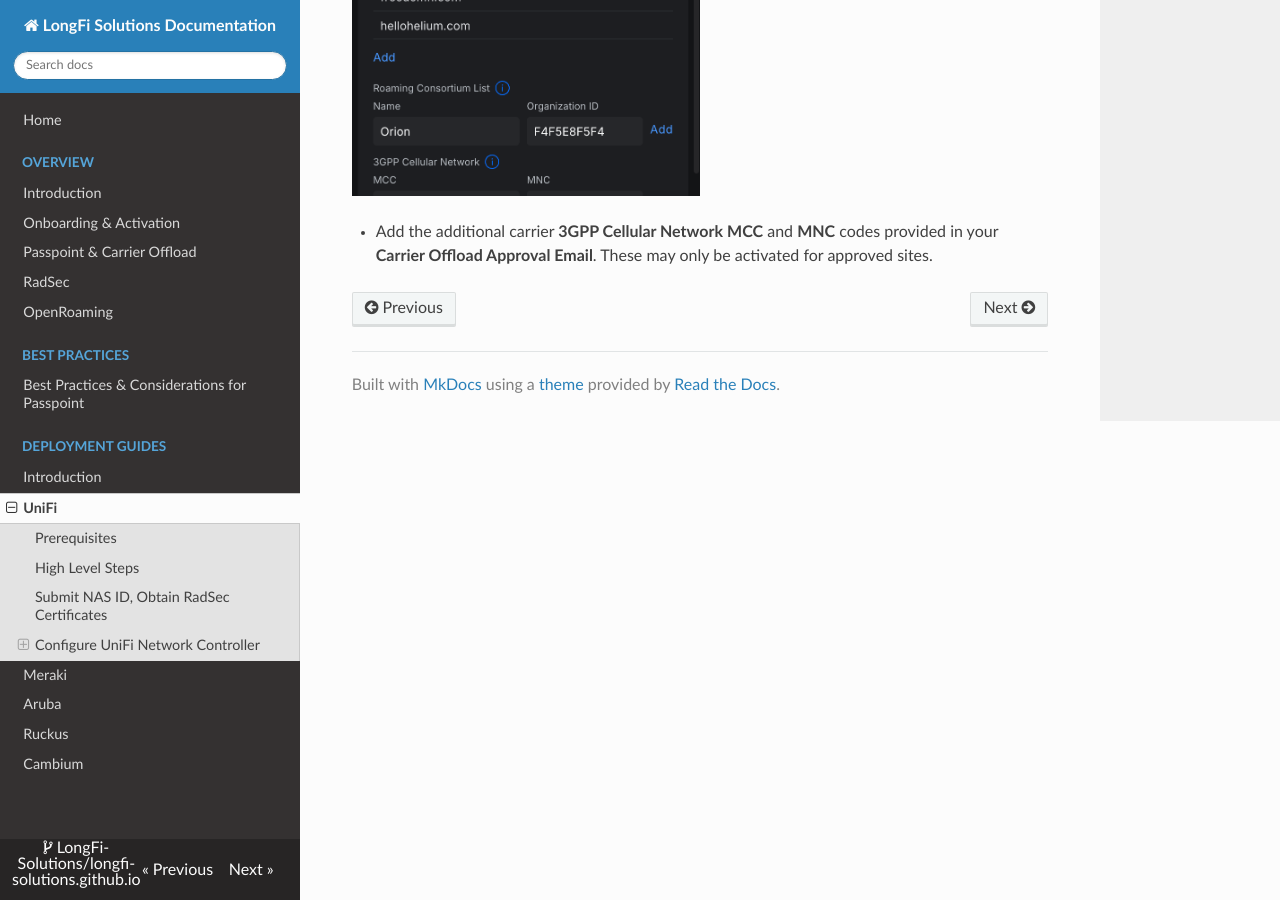
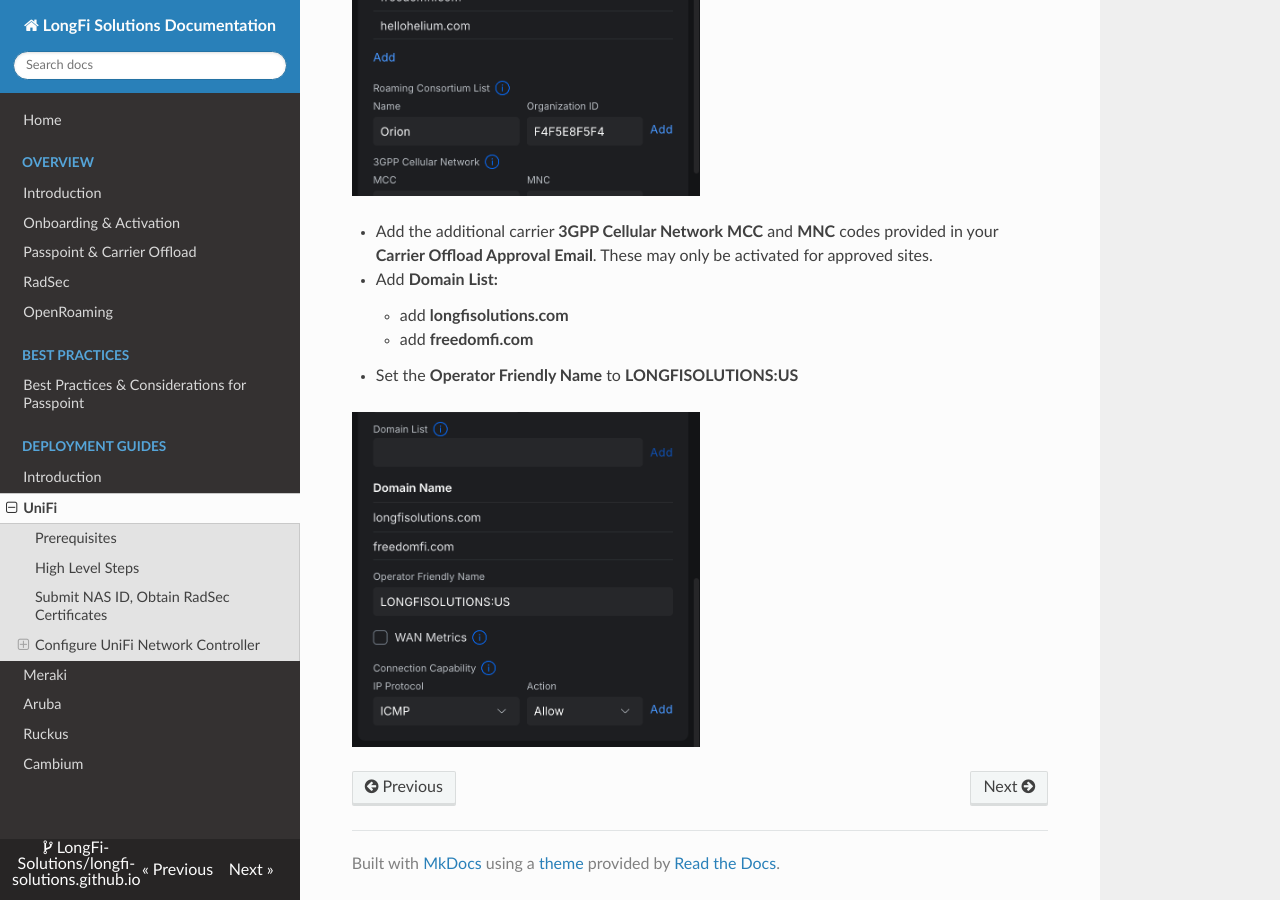
Before and after one commit to LongFi-Solutions/longfi-solutions.github.io, an MkDocs documentation site: the page built from docs/deployment/unifi.md, in a window 1280 px wide and 900 px high, scrolled down 6751 px. Built offline with MkDocs 1.6.1, drawn with Linux system fonts in a browser that asks for light colours; nearby versions of some CDN libraries.

Commit message:
Update Deployment Guides “unifi”

```diff
--- a/docs/deployment/unifi.md
+++ b/docs/deployment/unifi.md
@@ -125,3 +125,9 @@ Navigate to the Settings in the sidebar, choose WiFi, then press Create New
 ![](/assets/images/8%20-%20Create%20SSID%204%20-%20RCOIs.png){ .img-md }
 
 - Add the additional carrier **3GPP Cellular Network** **MCC** and **MNC** codes provided in your **Carrier Offload Approval Email**.  These may only be activated for approved sites.
+- Add **Domain List:**
+    - add **longfisolutions.com**
+    - add **freedomfi.com**
+- Set the **Operator Friendly Name** to **LONGFISOLUTIONS:US**
+
+![](/assets/images/9%20-%20Create%20SSID%205%20-%20Domains%20and%20Operator.png){ .img-md }
```
Also changed, not shown: docs/assets/images/9 - Create SSID 5 - Domains and Operator.png (added).
